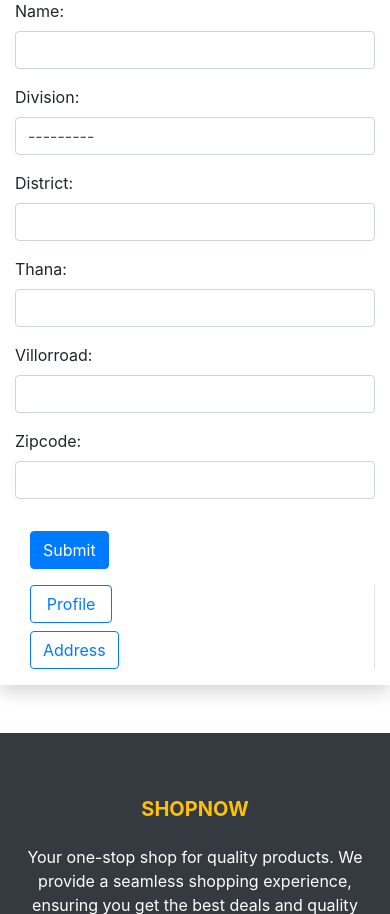
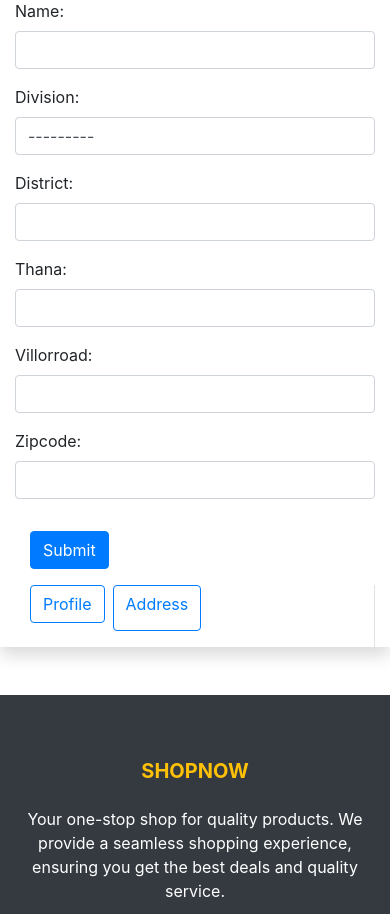
Before and after one commit to Shawon5030/ShopNow, a Django app: page /profile/ in a window 390 px wide. Shown: the part 179-1093 px from the top of the page. Run offline with Django 4.2, Linux system fonts and the light colour scheme; a user stored in the database is signed in; some libraries are stand-ins or nearby versions.

Commit message:
Shawon-commit-number-94

```diff
--- a/Shop/templates/Shop/profile.html
+++ b/Shop/templates/Shop/profile.html
@@ -39,7 +39,7 @@
                 {% endif %}
             </form>
             <div class="col-sm-2  border-end in-small">
-                <ul class="list-unstyled">
+                <ul class="list-unstyled in-small">
                     <li class="d-grid mb-2"><a href="{% url 'profile' %}" class="btn text-primary btn-outline-primary btn btn-primary">Profile</a></li>
                     <li class="d-grid"><a href="{% url 'address' %}" class="btn btn-outline-primary">Address</a></li>
                 </ul>
@@ -94,6 +94,8 @@
         .in-small{
             display: block;
             width: 100%;
+            display: flex;
+            gap: .5em;
         }
         .profile-button-off{
             display: none;
```
